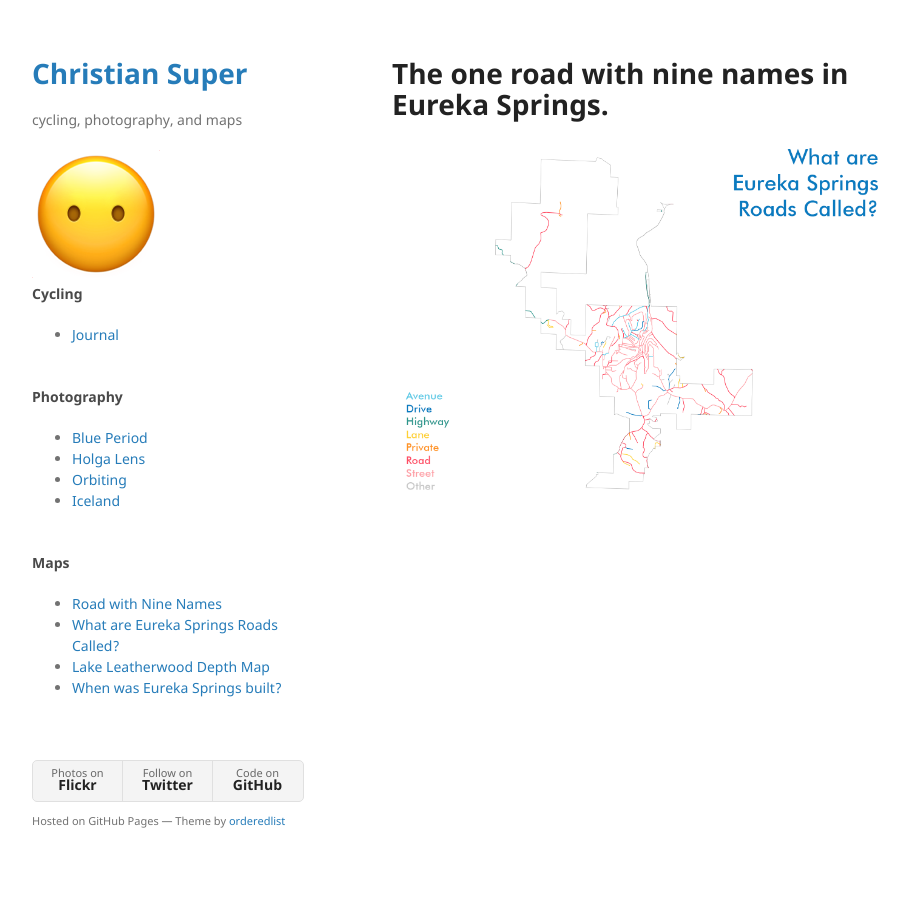
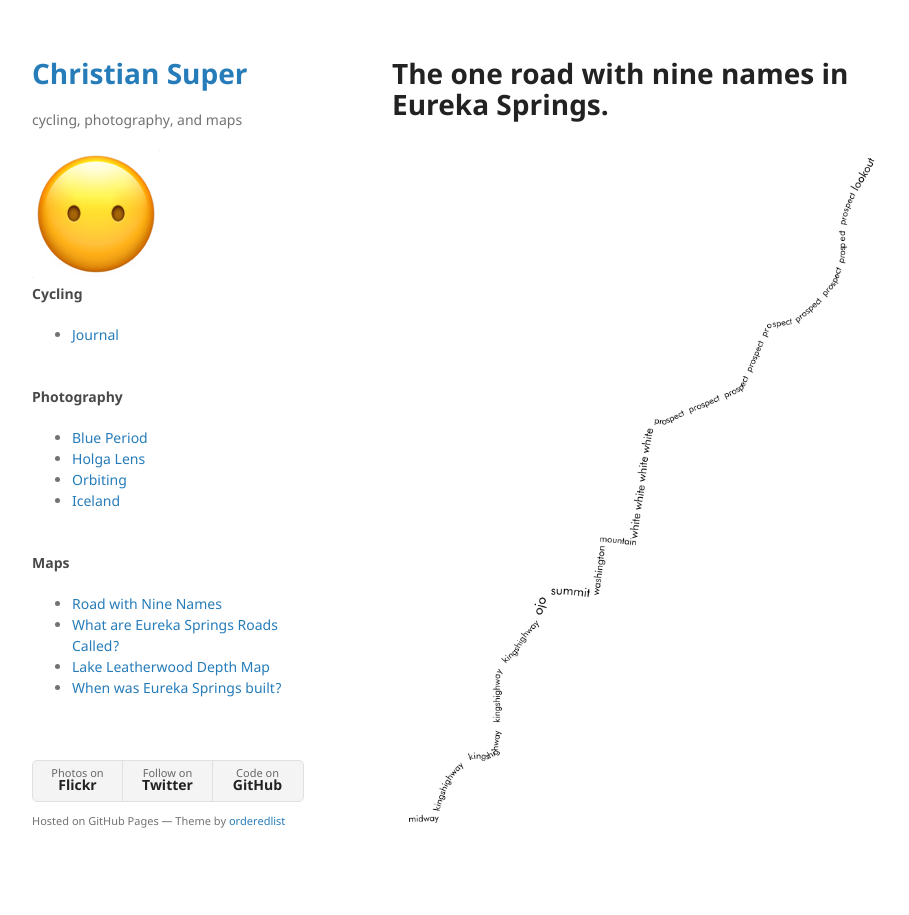
Before and after one commit to csuper/csuper.github.io, a Jekyll site: the page built from nine_names.md, in a window 1280 px wide. Shown: the whole page, without its empty margins (178-1087 px from the left). Built offline with Jekyll 4.4.1, drawn with Linux system fonts in a browser that asks for light colours; our own code applies the rules of GitHub Pages for plain Markdown files.

Commit message:
corrected image file location

```diff
--- a/nine_names.md
+++ b/nine_names.md
@@ -4,4 +4,4 @@ layout: default
 
 # The one road with nine names in Eureka Springs.
 
-[![Road Name Map Eureka Springs Arkansas Built Christian Super Maps](/assets/img/ES_Road_NamesFINALSm.png)](https://csuper.us/assets/img/NineNamesFINAL.png)
+[![Road Name Map Eureka Springs Arkansas Built Christian Super Maps](/assets/img/NineNamesFINAL.png)](https://csuper.us/assets/img/NineNamesFINAL.png)
```
